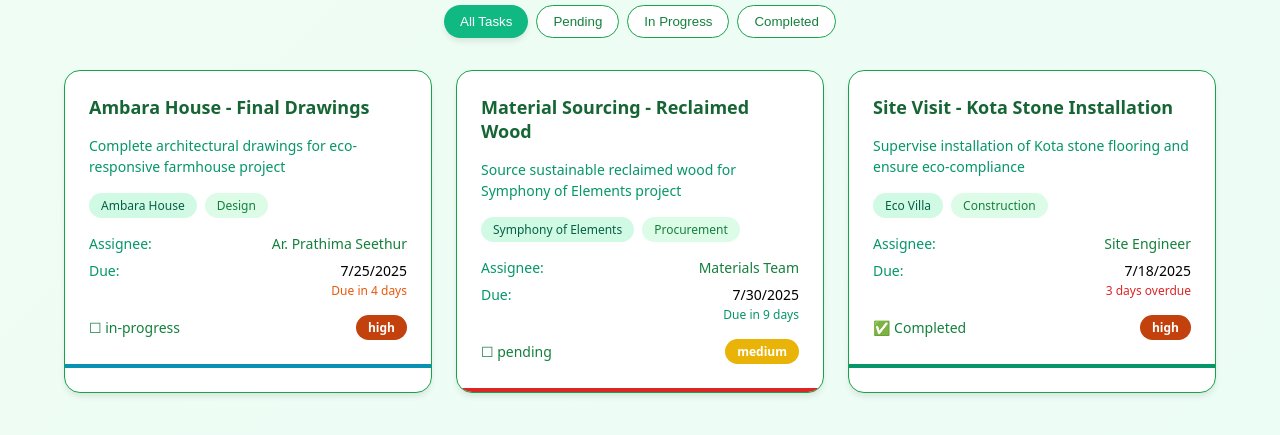
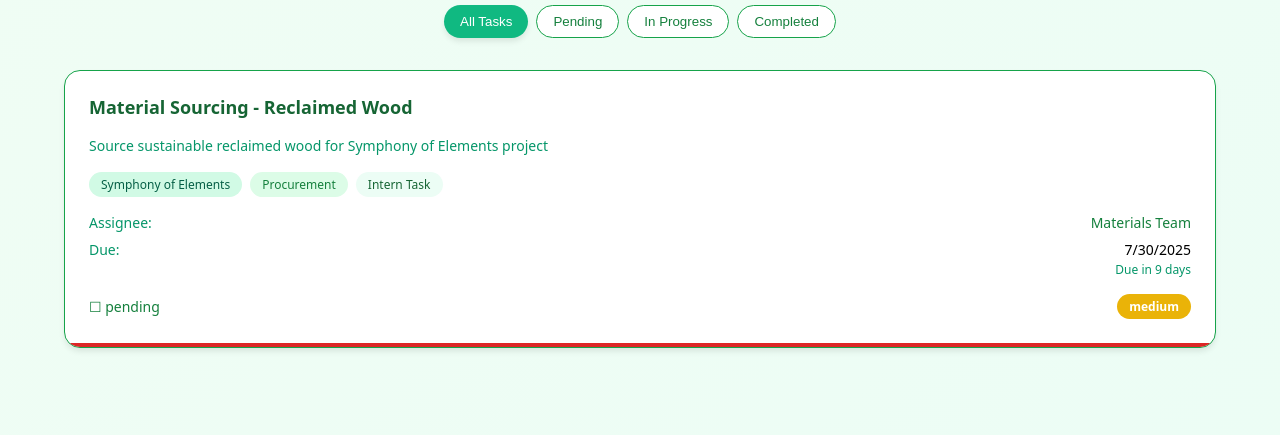
Before and after one commit to juno24088/demo, a plain HTML site: page intern.html in a window 1280 px wide. Shown: the part 347-782 px from the top of the page. Drawn offline with Linux system fonts and the light colour scheme.

Commit message:
intern.html

```diff
--- a/intern.html
+++ b/intern.html
@@ -195,6 +195,11 @@
             color: #15803d;
         }
 
+        .tag.intern {
+            background: #ecfdf5;
+            color: #166534;
+        }
+
         .task-details {
             margin-bottom: 1rem;
         }
@@ -372,8 +377,8 @@
         <!-- Empty State -->
         <div id="emptyState" class="empty-state hidden">
             <div class="icon">🌱</div>
-            <h3>No tasks found</h3>
-            <p>No tasks are currently available in this category</p>
+            <h3>No tasks assigned</h3>
+            <p>No tasks are currently assigned to interns in this category</p>
         </div>
     </div>
 
@@ -390,7 +395,8 @@
                         assignee: "Ar. Prathima Seethur",
                         dueDate: "2025-07-25",
                         category: "Design",
-                        project: "Ambara House"
+                        project: "Ambara House",
+                        assignedToIntern: false
                     },
                     {
                         id: 2,
@@ -401,7 +407,8 @@
                         assignee: "Materials Team",
                         dueDate: "2025-07-30",
                         category: "Procurement",
-                        project: "Symphony of Elements"
+                        project: "Symphony of Elements",
+                        assignedToIntern: true
                     },
                     {
                         id: 3,
@@ -412,7 +419,8 @@
                         assignee: "Site Engineer",
                         dueDate: "2025-07-18",
                         category: "Construction",
-                        project: "Eco Villa"
+                        project: "Eco Villa",
+                        assignedToIntern: false
                     }
                 ];
 
@@ -470,10 +478,14 @@
             }
 
             getFilteredTasks() {
+                let tasks = this.isIntern
+                    ? this.tasks.filter(task => task.assignedToIntern)
+                    : this.tasks;
+
                 if (this.currentFilter === 'all') {
-                    return this.tasks;
+                    return tasks;
                 }
-                return this.tasks.filter(task => task.status === this.currentFilter);
+                return tasks.filter(task => task.status === this.currentFilter);
             }
 
             formatDate(dateString) {
@@ -540,6 +552,7 @@
                                 <div class="task-tags">
                                     ${task.project ? `<span class="tag project">${task.project}</span>` : ''}
                                     <span class="tag category">${task.category}</span>
+                                    ${task.assignedToIntern ? `<span class="tag intern">Intern Task</span>` : ''}
                                 </div>
 
                                 <div class="task-details">
```
